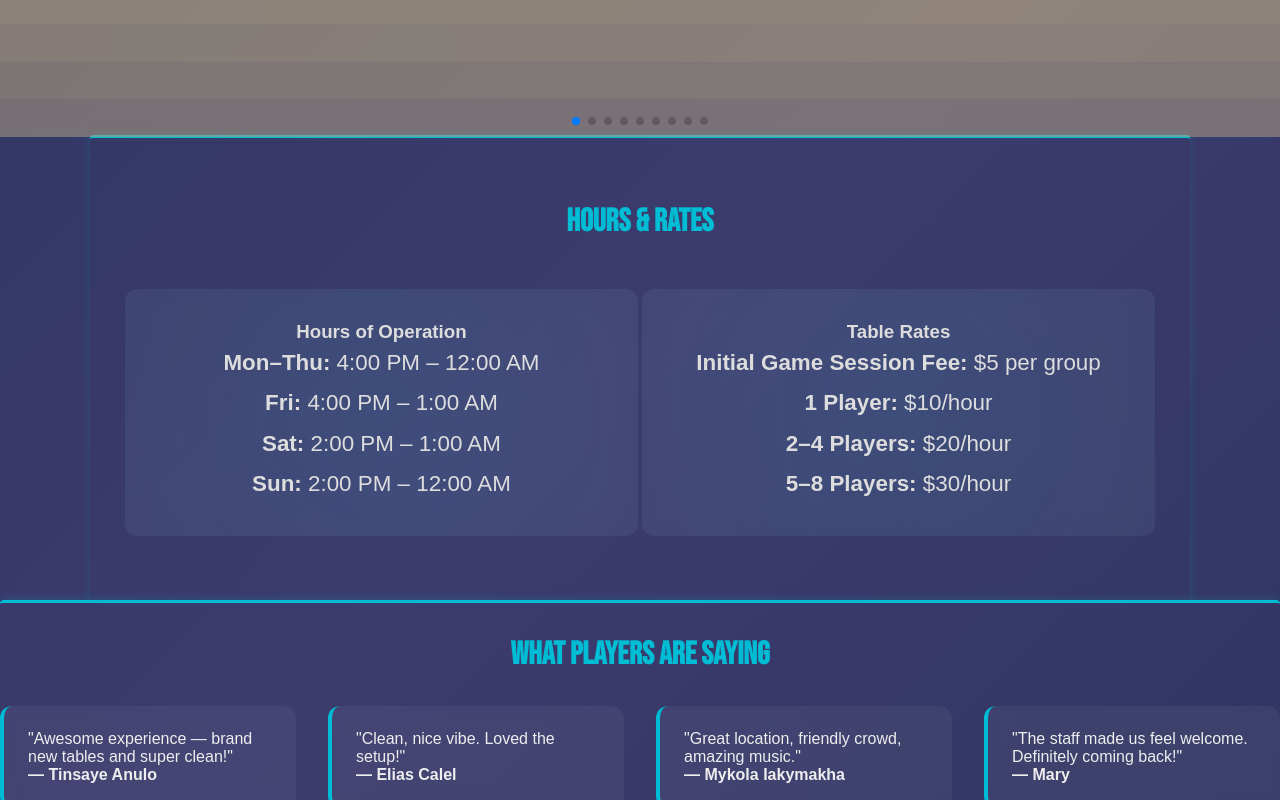
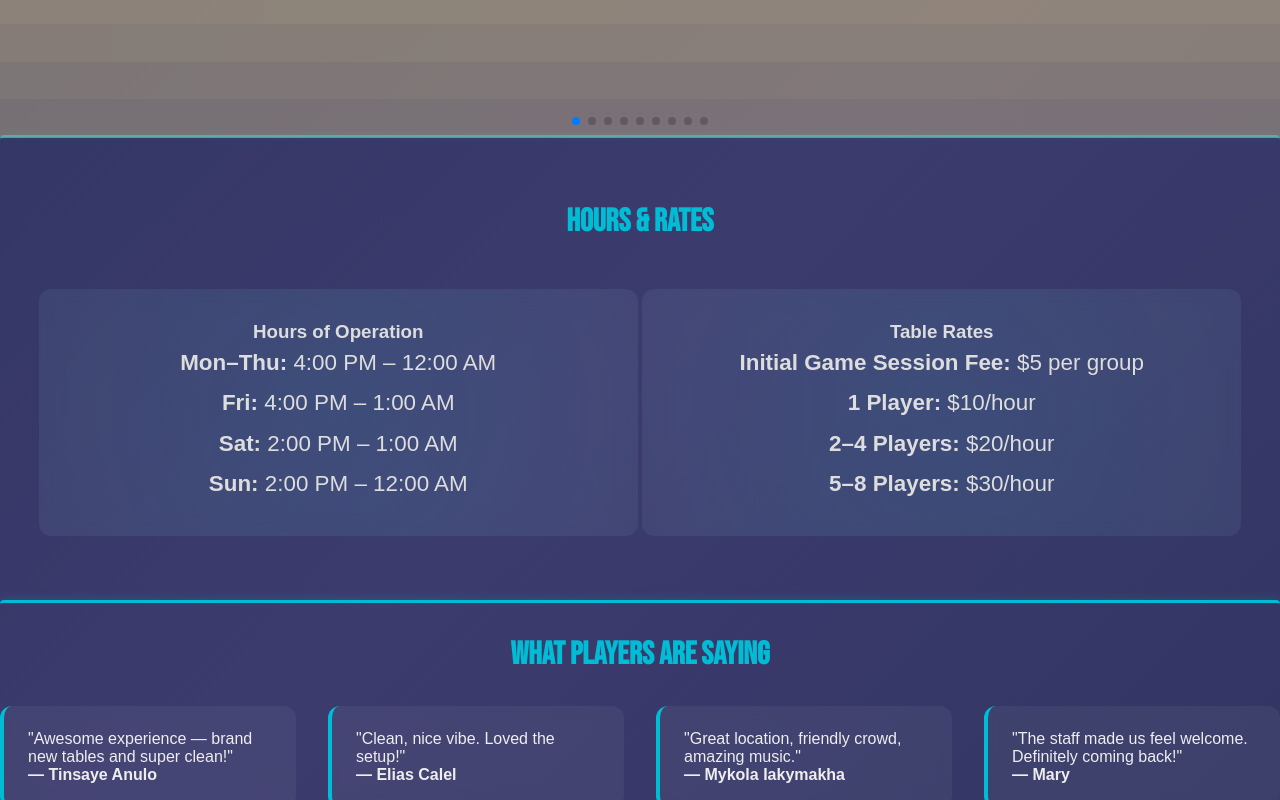
Before and after one commit to Shaun-B-Kassa/momentum-billiards, a website: page index.html in a window 1280 px wide. Shown: the part 545-1345 px from the top of the page. Drawn offline with nearby package versions, Linux system fonts and the light colour scheme.

Commit message:
Updated styles for Rates and Hours sections

```diff
--- a/styles.css
+++ b/styles.css
@@ -428,24 +428,26 @@ body {
   padding-top: 80px; /* Adjust this value based on header height */
 }
 
-
 #hours-rates {
+  width: 100vw;
+  max-width: 100vw;
   padding: 4rem 1rem;
-  max-width: 1100px;
-  margin: auto;
   text-align: center;
   border-top: 3px solid #00bcd4;
   border-radius: 4px;
   box-shadow: 0 -1px 10px rgba(0, 188, 212, 0.2);
+  box-sizing: border-box;
 }
 
 #hours-rates .glass-card {
   display: inline-block;
-  width: 48%; /* Make both cards side by side */
+  width: 48%;
   vertical-align: top;
+  padding: 2rem;
 }
+
 @media (max-width: 768px) {
   #hours-rates .glass-card {
-    width: 100%; /* Stack cards in mobile view */
+    width: 100%; /* Stack on mobile */
   }
 }
```
